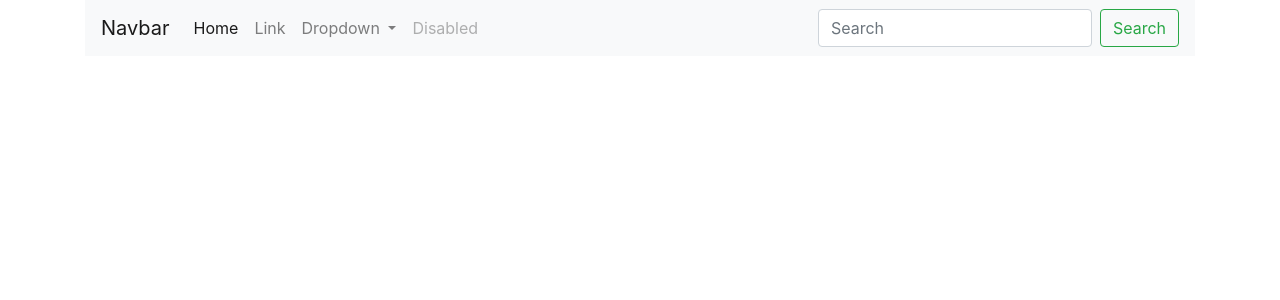
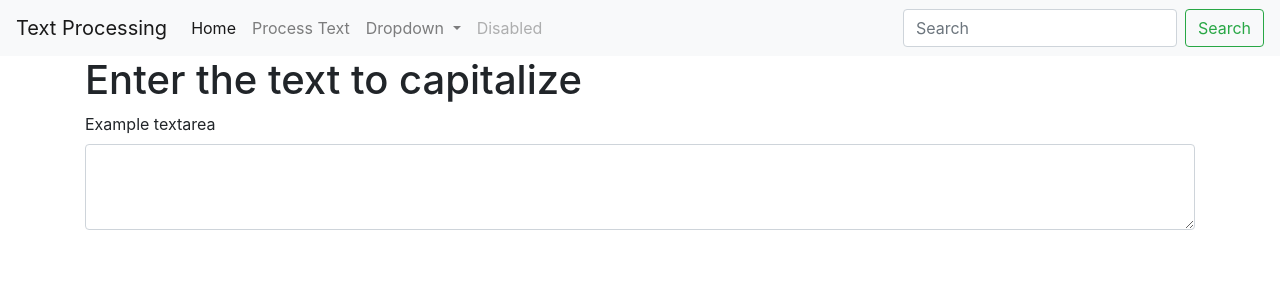
Before and after one commit to kajstof/PythonDjango, a Django app: page / in a window 1280 px wide. Shown: the top 300 px of the page. Run offline with Django 3.2, Linux system fonts and the light colour scheme; some libraries are stand-ins or nearby versions.

Commit message:
Add textarea

```diff
--- a/utilities/templates/utilities/index.html
+++ b/utilities/templates/utilities/index.html
@@ -10,13 +10,12 @@
   <link rel="stylesheet" href="https://stackpath.bootstrapcdn.com/bootstrap/4.4.1/css/bootstrap.min.css"
     integrity="sha384-Vkoo8x4CGsO3+Hhxv8T/Q5PaXtkKtu6ug5TOeNV6gBiFeWPGFN9MuhOf23Q9Ifjh" crossorigin="anonymous">
 
-  <title>Hello, world!</title>
+  <title>Your Text Processing mate</title>
 </head>
 
 <body>
-  <div class='container'>
   <nav class="navbar navbar-expand-lg navbar-light bg-light">
-      <a class="navbar-brand" href="#">Navbar</a>
+    <a class="navbar-brand" href="#">Text Processing</a>
     <button class="navbar-toggler" type="button" data-toggle="collapse" data-target="#navbarSupportedContent"
       aria-controls="navbarSupportedContent" aria-expanded="false" aria-label="Toggle navigation">
       <span class="navbar-toggler-icon"></span>
@@ -28,7 +27,7 @@
           <a class="nav-link" href="#">Home <span class="sr-only">(current)</span></a>
         </li>
         <li class="nav-item">
-            <a class="nav-link" href="#">Link</a>
+          <a class="nav-link" href="#">Process Text</a>
         </li>
         <li class="nav-item dropdown">
           <a class="nav-link dropdown-toggle" href="#" id="navbarDropdown" role="button" data-toggle="dropdown"
@@ -52,6 +51,14 @@
       </form>
     </div>
   </nav>
+  <div class='container'>
+    <h1>Enter the text to capitalize</h1>
+    <form>
+      <div class="form-group">
+        <label for="exampleFormControlTextarea1">Example textarea</label>
+        <textarea class="form-control" id="exampleFormControlTextarea1" rows="3"></textarea>
+      </div>
+    </form>
   </div>
 
   <!-- Optional JavaScript -->
```
Lines whose indentation alone changed are shown as unchanged.
